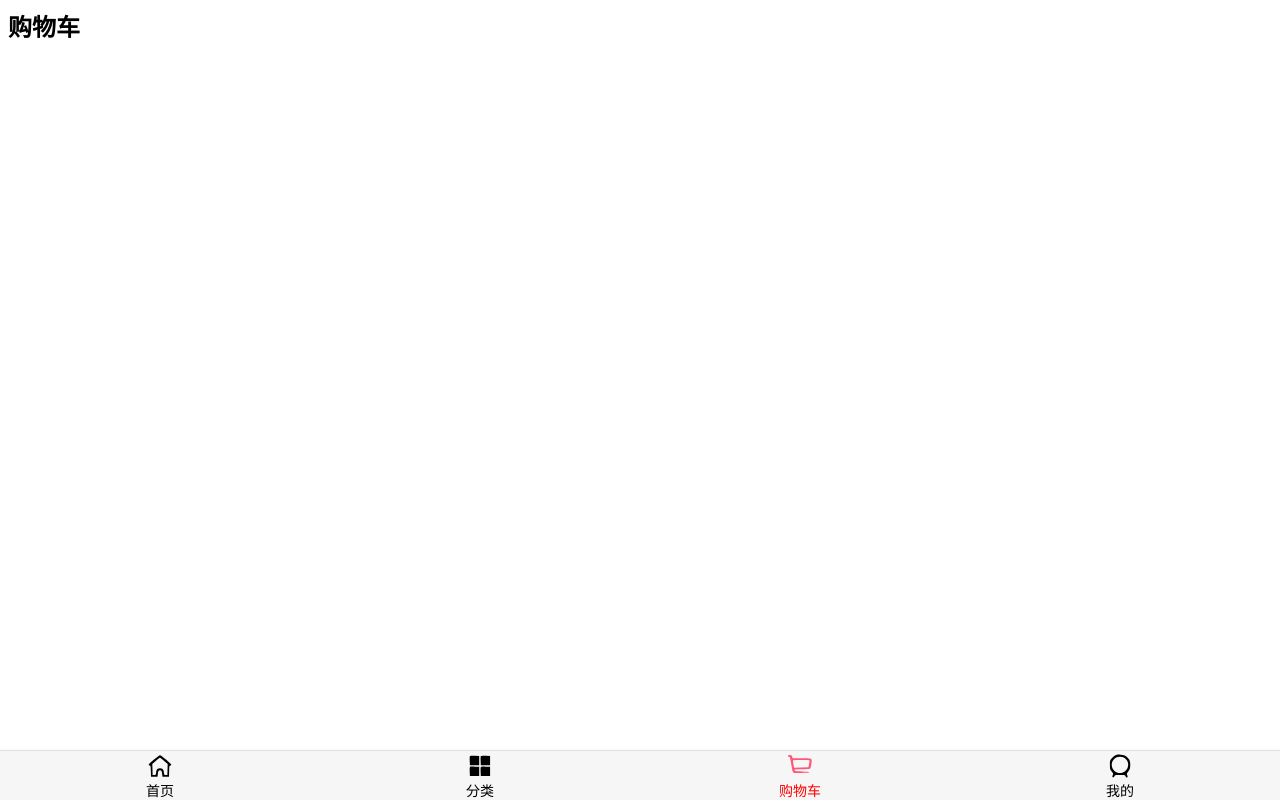
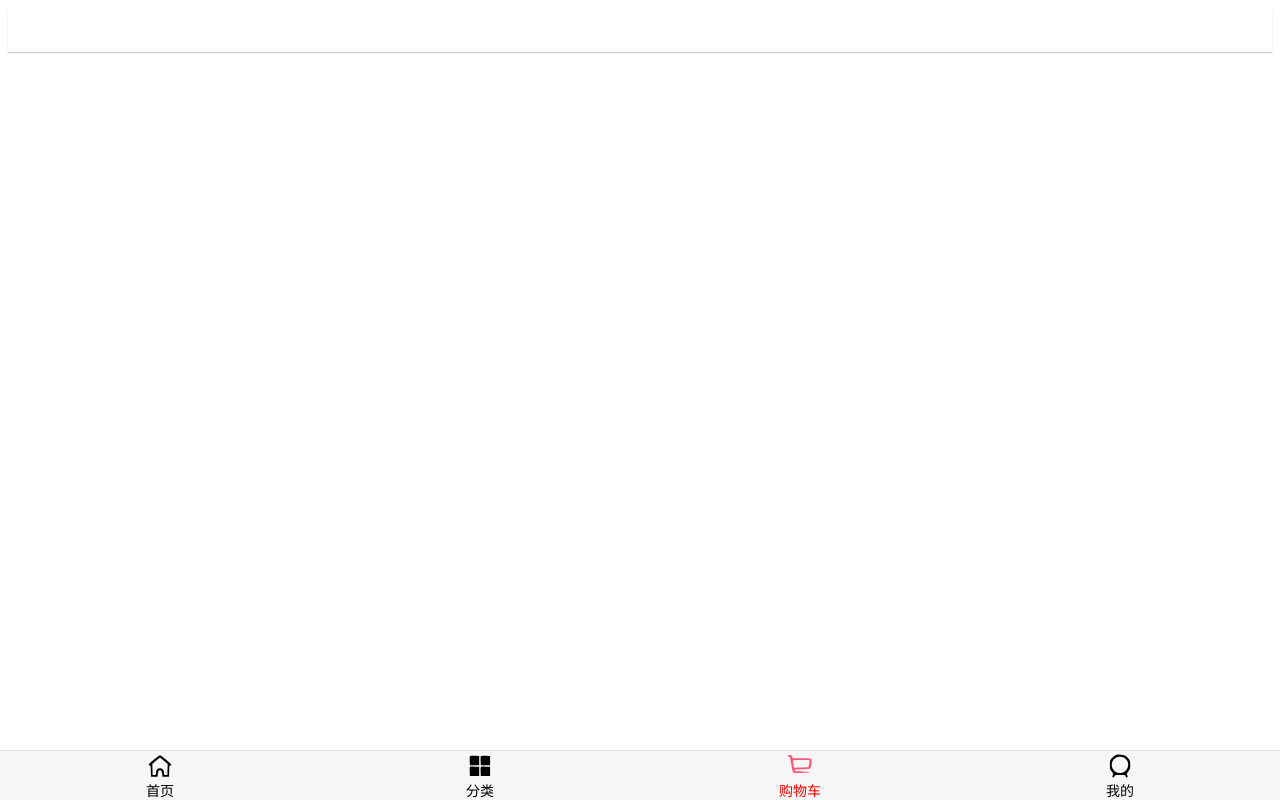
Before and after one commit to 13974665473/supermall-1, a Vue app: page /cart in a window 1280 px wide. Built offline with nearby package versions, Linux system fonts and the light colour scheme.

Commit message:
加入了vuex

```diff
--- a/src/main.js
+++ b/src/main.js
@@ -1,6 +1,7 @@
 import Vue from 'vue'
 import App from './App.vue'
 import router from './router'
+import store from './store'
 
 Vue.config.productionTip = false
 
@@ -8,5 +9,6 @@ Vue.prototype.$bus = new Vue()
 
 new Vue({
   render: h => h(App),
-  router
+  router,
+  store
 }).$mount('#app')
--- /dev/null
+++ b/src/store/actions.js
@@ -0,0 +1,18 @@
+import {
+  ADD_COUNTER,
+  ADD_TO_CART
+} from './mutation-types'
+
+export default {
+  addCart(context,payload) {
+    // 判断是否有已经这个商品
+    let oldProduct = context.state.cartList.find(item => item.iid === payload.iid)
+    // 如果已经有了这个商品， 数量+1，没有就push进去
+    if (oldProduct) {
+      context.commit(ADD_COUNTER, oldProduct)
+    } else {
+      payload.count = 1
+      context.commit(ADD_TO_CART, payload)
+    }
+  }
+}
--- /dev/null
+++ b/src/store/index.js
@@ -0,0 +1,20 @@
+import Vue from 'vue'
+import Vuex from 'vuex'
+import mutations from './mutations'
+import actions from './actions'
+// 安装插件
+Vue.use(Vuex)
+
+// 创建Store对象
+const state = {
+  cartList: []
+}
+
+const store = new Vuex.Store({
+  state,
+  mutations,
+  actions,
+})
+
+// 挂载
+export default store
--- /dev/null
+++ b/src/store/mutation-types.js
@@ -0,0 +1,2 @@
+export const ADD_COUNTER = 'add_counter'
+export const ADD_TO_CART = 'add_to_cart'
--- /dev/null
+++ b/src/store/mutations.js
@@ -0,0 +1,13 @@
+import {
+  ADD_COUNTER,
+  ADD_TO_CART
+} from './mutation-types'
+
+export default {
+  [ADD_COUNTER](state,payload) {
+    payload.count ++
+  },
+  [ADD_TO_CART](state, payload) {
+    state.cartList.push(payload)
+  }
+}
--- a/src/views/cart/Cart.vue
+++ b/src/views/cart/Cart.vue
@@ -1,13 +1,30 @@
 <template>
-  <h2>购物车</h2>
+  <div class="cart">
+    <nav-bar class="nav-bar">
+      <div slot="center">购物车({{cartLength}})</div>
+    </nav-bar>
+  </div>
 </template>
 
 <script>
+  import NavBar from 'components/common/navbar/NavBar'
+
   export default {
-    name: "Cart"
+    name: "Cart",
+    components: {
+      NavBar
+    },
+    computed: {
+      cartLength() {
+        return this.$store.state.cartList.length
+      }
+    }
   }
 </script>
 
 <style scoped>
-
+  .nav-bar{
+    background-color: var(--color-tint);
+    color: #fff;
+  }
 </style>
--- a/src/views/detail/Detail.vue
+++ b/src/views/detail/Detail.vue
@@ -24,7 +24,6 @@
   import DetailParamInfo from './childComps/DetailParamInfo'
   import DetailCommentInfo from './childComps/DetailCommentInfo'
   import DetailBottomBar from './childComps/DetailBottomBar'
-
 
   import GoodsList from 'components/content/goods/GoodsList'
 
@@ -103,7 +102,7 @@
         product.price = this.goods.realPrice;
         product.iid = this.iid;
         // 放入到购物车中
-
+        this.$store.dispatch('addCart',product)
       }
     },
 
--- a/vue.config.js
+++ b/vue.config.js
@@ -7,6 +7,7 @@ module.exports = {
         'components': '@/components',
         'network': '@/network',
         'views': '@/views',
+        'store': '@/store'
       }
     }
   },
```
